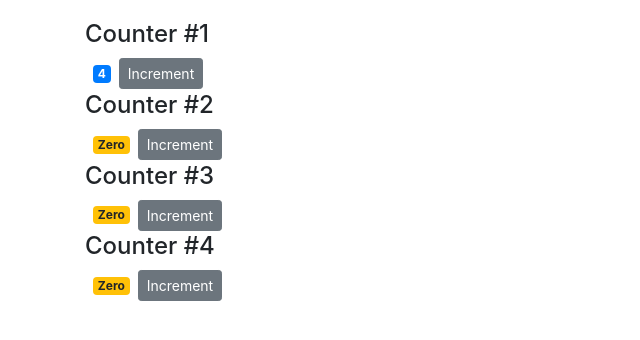
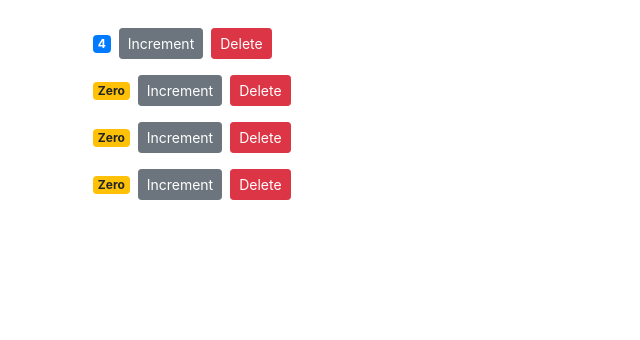
Before and after one commit to vespaill/React-Vidly, a React (Create React App) app: page / in a window 1280 px wide. Shown: the top 340 px of the page, without its empty margins (0-640 px from the left). Built offline with nearby package versions, Linux system fonts and the light colour scheme.

Commit message:
raising & handling evnts, updating state

```diff
--- a/src/components/counter.jsx
+++ b/src/components/counter.jsx
@@ -2,7 +2,7 @@
 
 class Counter extends Component {
   state = {
-    value: this.props.value
+    value: this.props.counter.value
   };
 
   handleIncrement = product => {
@@ -11,16 +11,20 @@
   };
 
   render() {
-    console.log(this.props);
     return (
       <div>
-        {this.props.children}
         <span className={this.getBadgeClasses()}>{this.formatCount()}</span>
         <button
           onClick={() => this.handleIncrement({ id: 1 })}
           className="btn btn-secondary btn-sm"
         >
           Increment
+        </button>
+        <button
+          onClick={() => this.props.onDelete(this.props.counter.id)}
+          className="btn btn-danger btn-sm m-2"
+        >
+          Delete
         </button>
       </div>
     );
--- a/src/components/counters.jsx
+++ b/src/components/counters.jsx
@@ -11,13 +11,20 @@
     ]
   };
 
+  handleDelete = counterId => {
+    const counters = this.state.counters.filter(c => c.id != counterId);
+    this.setState({ counters });
+  };
+
   render() {
     return (
       <div>
         {this.state.counters.map(counter => (
-          <Counter key={counter.id} value={counter.value}>
-            <h4>Counter #{counter.id}</h4>
-          </Counter>
+          <Counter
+            key={counter.id}
+            onDelete={this.handleDelete}
+            counter={counter}
+          />
         ))}
       </div>
     );
```
